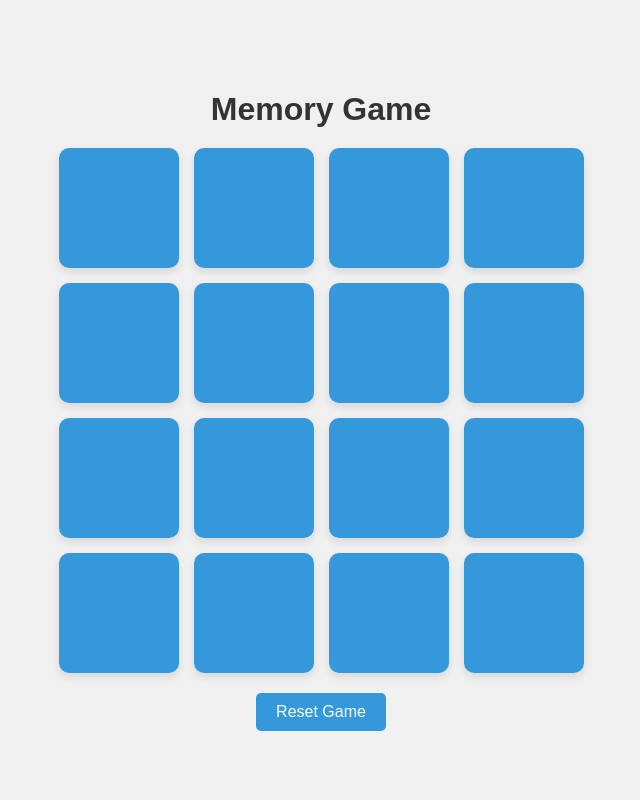
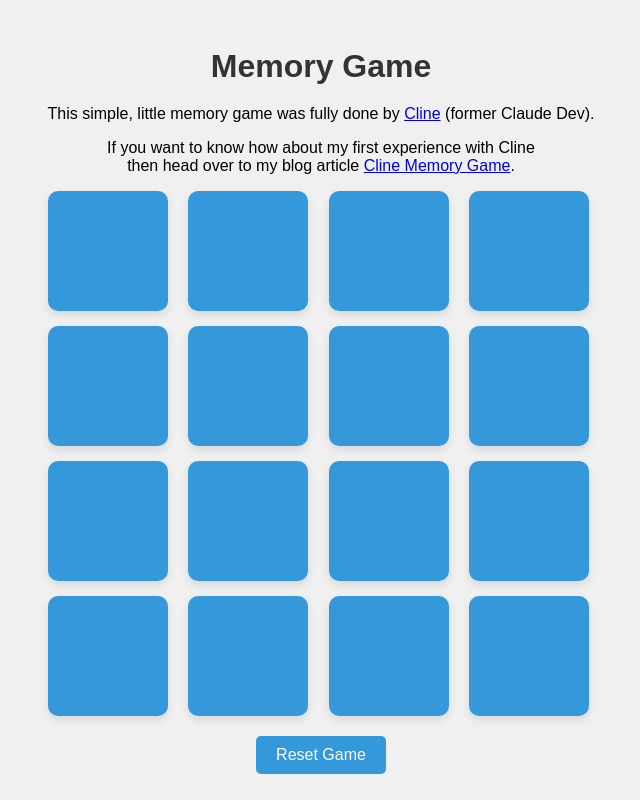
Before and after one commit to cgint/cline-memory, a website: page index.html in a window 1280 px wide. Shown: the whole page, without its empty margins (319-959 px from the left). Drawn offline with Linux system fonts and the light colour scheme.

Commit message:
add some context

```diff
--- a/index.html
+++ b/index.html
@@ -9,6 +9,12 @@
 <body>
     <div id="game-container">
         <h1>Memory Game</h1>
+        <p>
+            This simple, little memory game was fully done by <a target="_blank" href="https://github.com/cline/cline">Cline</a> (former Claude Dev).
+        </p>
+        <p>
+            If you want to know how about my first experience with Cline<br/> then head over to my blog article <a target="_blank" href="https://smart-ai.blog/cline-memory-game">Cline Memory Game</a>.
+        </p>
         <div id="game-board"></div>
         <button id="reset-button">Reset Game</button>
     </div>
```
